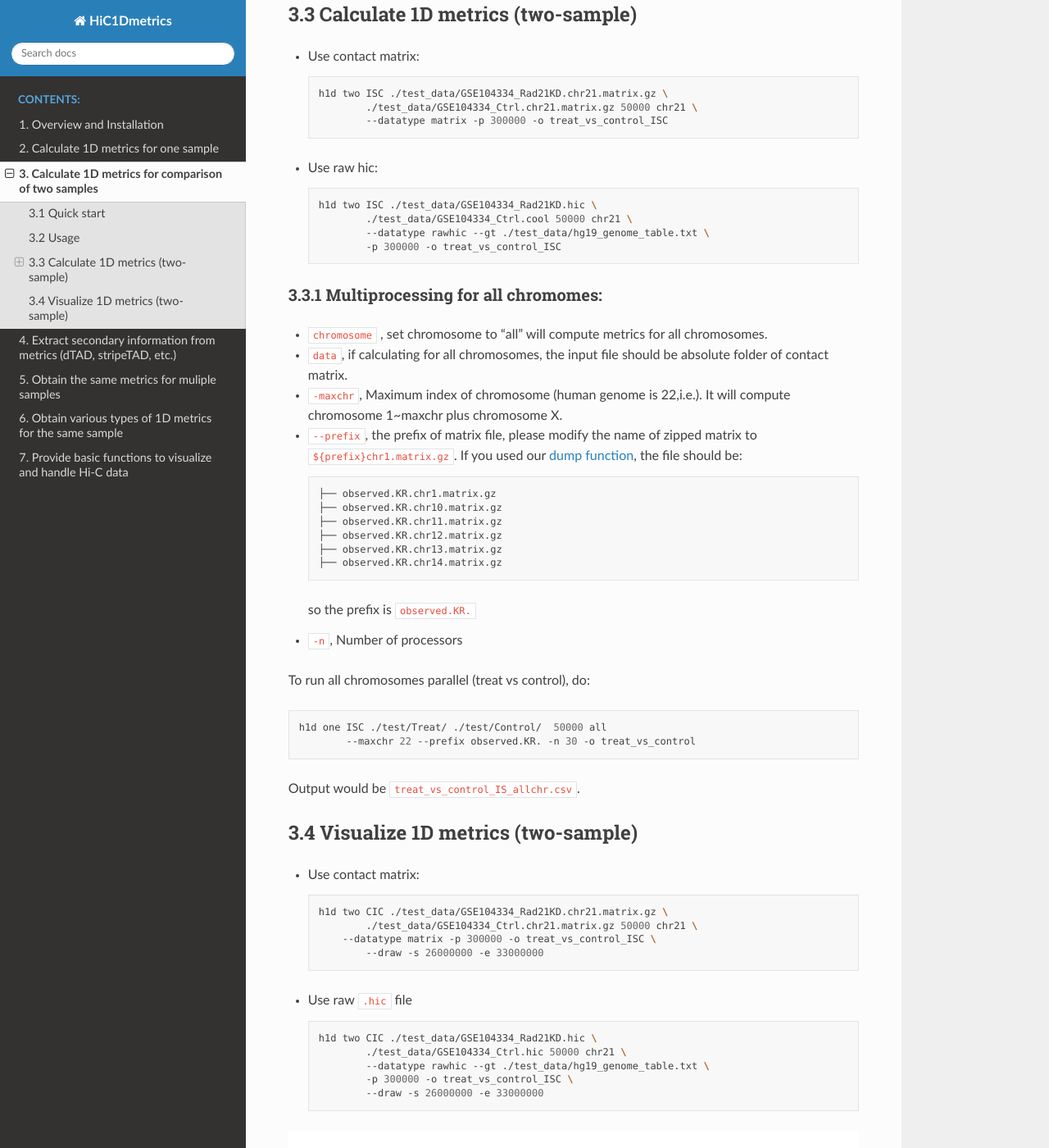
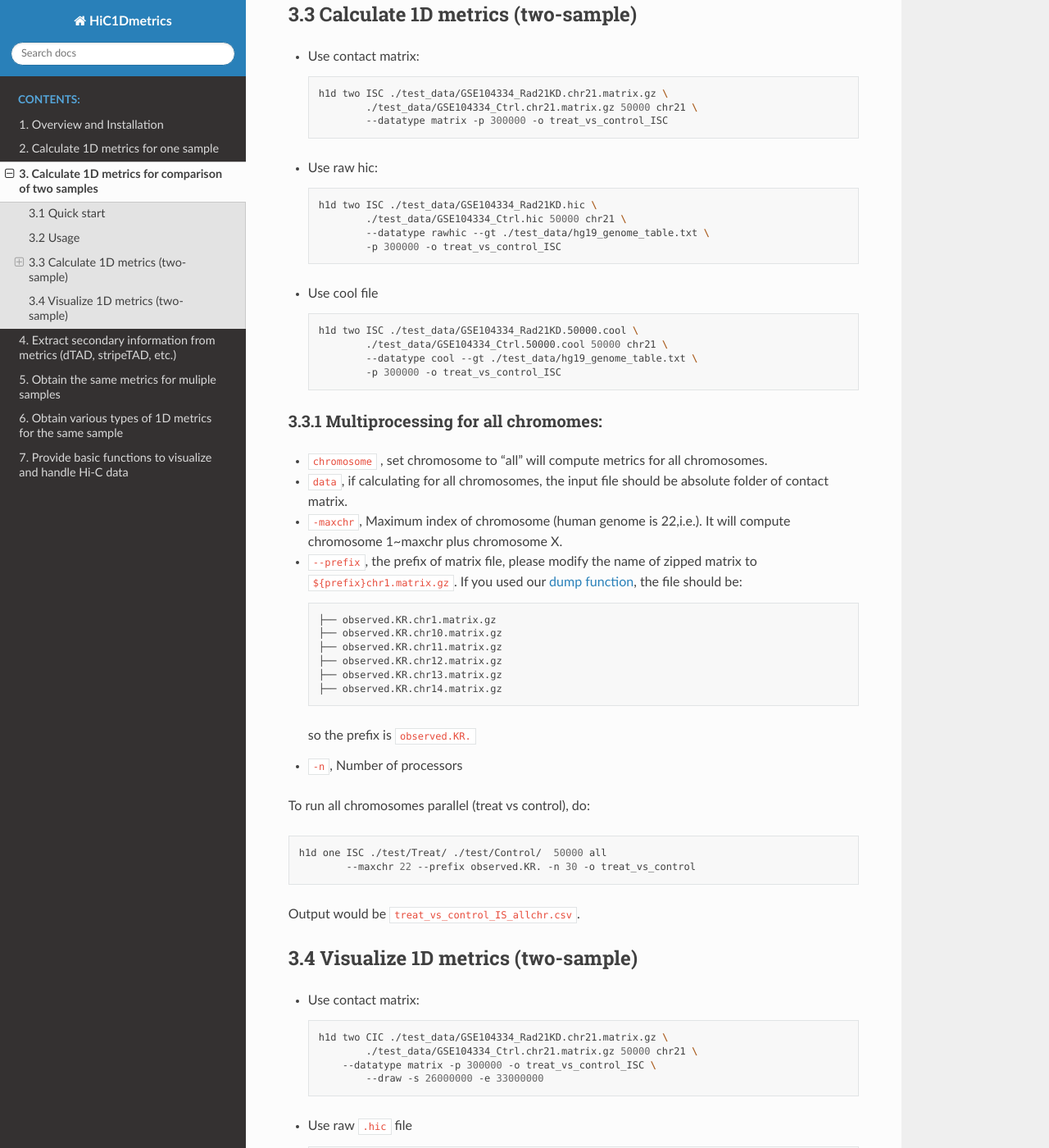
Before and after one commit to wangjk321/H1D_documents, a Sphinx documentation site: the page built from source/twosample.md, in a window 1280 px wide and 1400 px high, scrolled down 1759 px. Shown: the whole window at 82% size. Built offline with Sphinx 7.4.7 and the Read the Docs theme 2.0.0, drawn with Linux system fonts in a browser that asks for light colours; some of the changed text lies outside the part shown.

Commit message:
minor revision

````diff
--- a/source/twosample.md
+++ b/source/twosample.md
@@ -88,8 +88,17 @@
 
   ``` shell
   h1d two ISC ./test_data/GSE104334_Rad21KD.hic \
-  	./test_data/GSE104334_Ctrl.cool 50000 chr21 \
+  	./test_data/GSE104334_Ctrl.hic 50000 chr21 \
   	--datatype rawhic --gt ./test_data/hg19_genome_table.txt \
+  	-p 300000 -o treat_vs_control_ISC
+  ```
+
+- Use cool file
+
+  ``` shell
+  h1d two ISC ./test_data/GSE104334_Rad21KD.50000.cool \
+  	./test_data/GSE104334_Ctrl.50000.cool 50000 chr21 \
+  	--datatype cool --gt ./test_data/hg19_genome_table.txt \
   	-p 300000 -o treat_vs_control_ISC
   ```
 
@@ -152,7 +161,14 @@
   ```
 
 
+- Use `.cool` file
 
-
+  ``` shell
+  h1d two CIC ./test_data/GSE104334_Rad21KD.50000.cool \
+  	./test_data/GSE104334_Ctrl.50000.cool 50000 chr21 \
+  	--datatype cool --gt ./test_data/hg19_genome_table.txt \
+  	-p 300000 -o treat_vs_control_ISC \
+  	--draw -s 26000000 -e 33000000
+  ```
 
 <img src="_static/3-4.png" alt="RTDimport" style="zoom:60%;" />
````
Also changed, not shown: source/call.md (+9 -0 lines), source/multitype.md (+14 -3 lines), source/onesample.md (+18 -9 lines), source/overview.md (line endings or trailing spaces).
